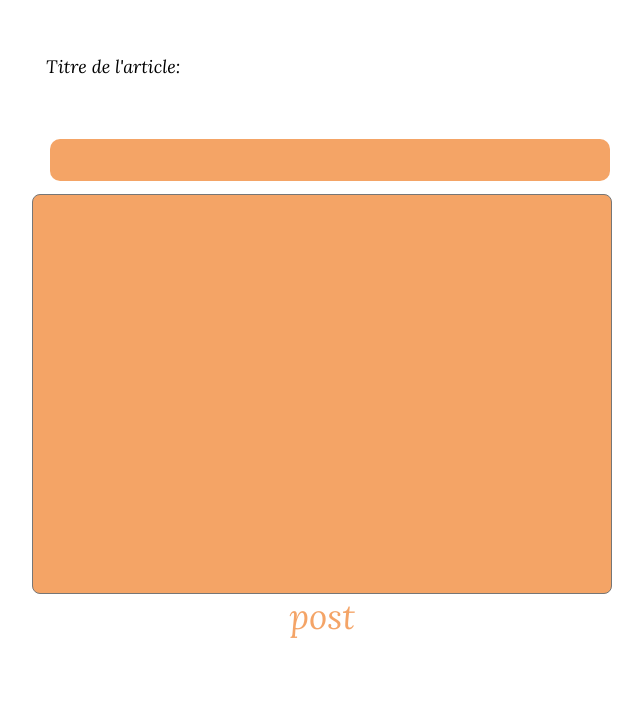
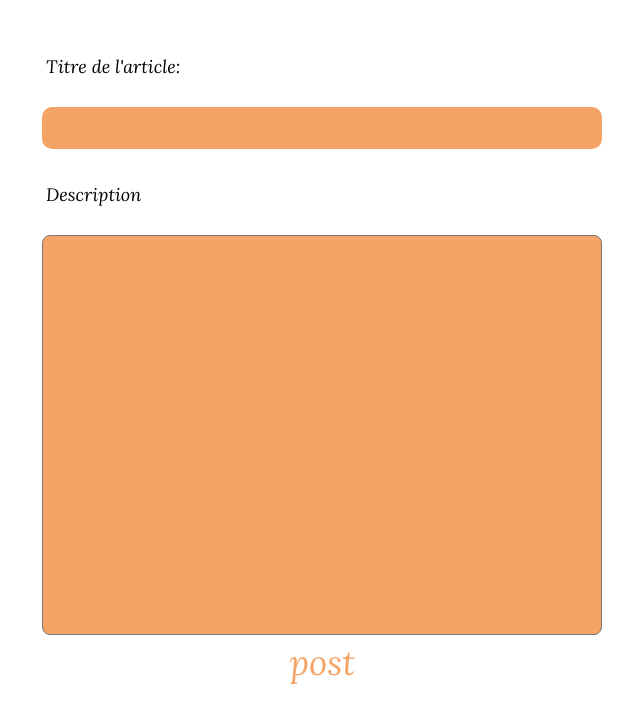
Before and after one commit to veizh/WorldCup, a React (Create React App) app in the folder world-cup/: page /Admin/PostNews in a window 1280 px wide. Shown: the top 722 px of the page, without its empty margins (298-941 px from the left). Built offline with nearby package versions, Linux system fonts and the light colour scheme; no server answers; sample sign-in values are in the browser's storage.

Commit message:
correction admin post

```diff
--- a/world-cup/src/pages/Admin/Post.css
+++ b/world-cup/src/pages/Admin/Post.css
@@ -3,8 +3,10 @@
 }
 .postArticle .title.Post {
   width: 100%;
+  margin: 3vh 0;
 }
 .postArticle .desc.Post {
+  margin-top: 3vh;
   height: 400px;
   background-color: rgba(237, 109, 11, 0.6235294118);
   border-radius: 8px;
--- a/world-cup/src/pages/Admin/Post.scss
+++ b/world-cup/src/pages/Admin/Post.scss
@@ -5,10 +5,12 @@
     .title{
         &.Post{
             width: 100%;
+            margin: 3vh 0;
         }
     }
     .desc{
         &.Post{
+            margin-top: 3vh;
         height: 400px;
         background-color: rgba(237, 109, 11, 0.6235294118);
         border-radius: 8px;
--- a/world-cup/src/pages/Admin/PostNews.jsx
+++ b/world-cup/src/pages/Admin/PostNews.jsx
@@ -52,13 +52,17 @@ const PostNews = () => {
                         value={values[values.name]}
                          onChange={onChange} />
                     }
+                    <div className="inputContainer">
+                       <label for="inputs[1].name" className="labelForm" >Description</label>
                     <textarea name={inputs[1].name}
-                    className={inputs[1].name +" Post"}
+                    className={inputs[1].name +" Post inputForm"}
                     id={inputs[1].id}
                     onChange={onChange}
                     value={values[inputs[1].name]}
                     cols="30"
                     rows="10"></textarea>
+                    </div>
+
                     <button onClick={handleSubmit}>post</button>
                 </form>
             </div>
```
Also changed, not shown: 1 other file (tests, documents, lock files or other folders).
